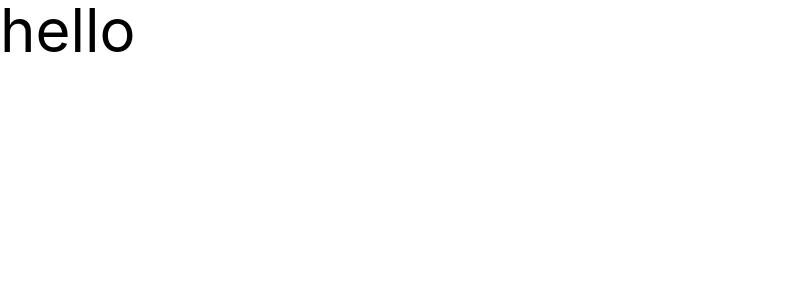
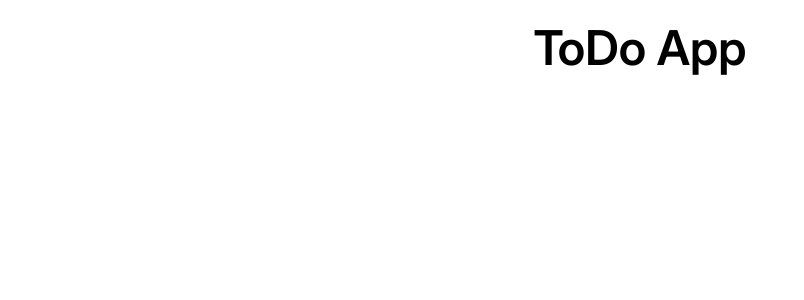
Before and after one commit to skyzerx777/toDo-vue, a Vue app: page / in a window 1280 px wide. Shown: the top 300 px of the page, without its empty margins (0-804 px from the left). Built offline with nearby package versions, Linux system fonts and the light colour scheme; the HTML template or start-up script is replaced by a standard one.

Commit message:
added header and font

```diff
--- a/src/App.css
+++ b/src/App.css
@@ -1 +1,11 @@
 @import 'tailwindcss';
+
+@font-face {
+	font-family: 'Inter';
+	src: url('/public/fonts/Inter.woff2');
+	font-display: swap;
+}
+
+* {
+	font-family: 'Inter', sans-serif;
+}
--- a/src/App.vue
+++ b/src/App.vue
@@ -1,7 +1,8 @@
 <script setup lang="ts">
+import Header from './components/Header.vue';
 import '/src/App.css';
 </script>
 
-<template><p class="text-6xl">hello</p></template>
-
-<style scoped></style>
+<template>
+	<Header />
+</template>
--- /dev/null
+++ b/src/components/Header.vue
@@ -0,0 +1,3 @@
+<template>
+	<h1 class="text-center text-5xl mt-6 font-semibold">ToDo App</h1>
+</template>
```
Also changed, not shown: public/fonts/Inter.woff2 (added).
